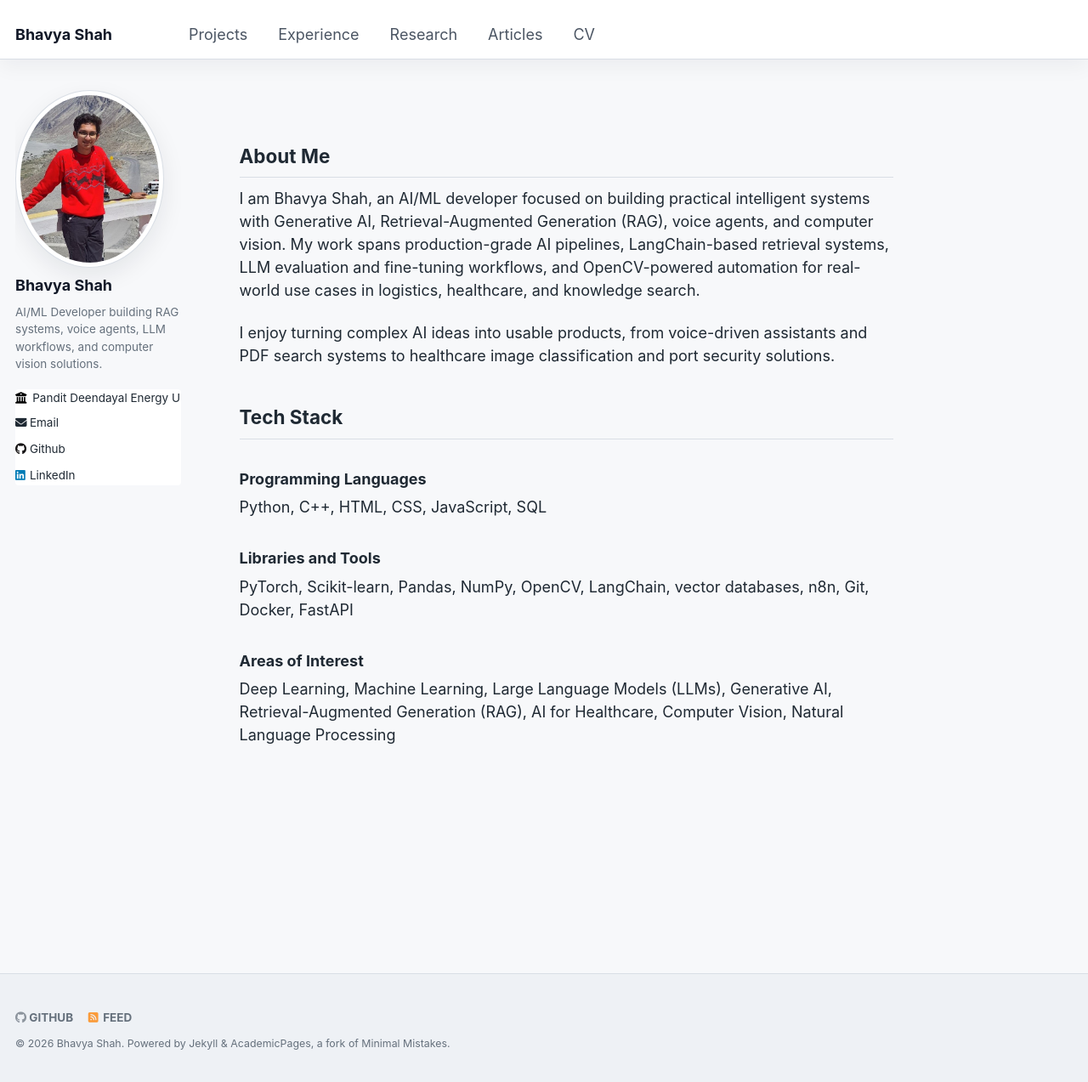
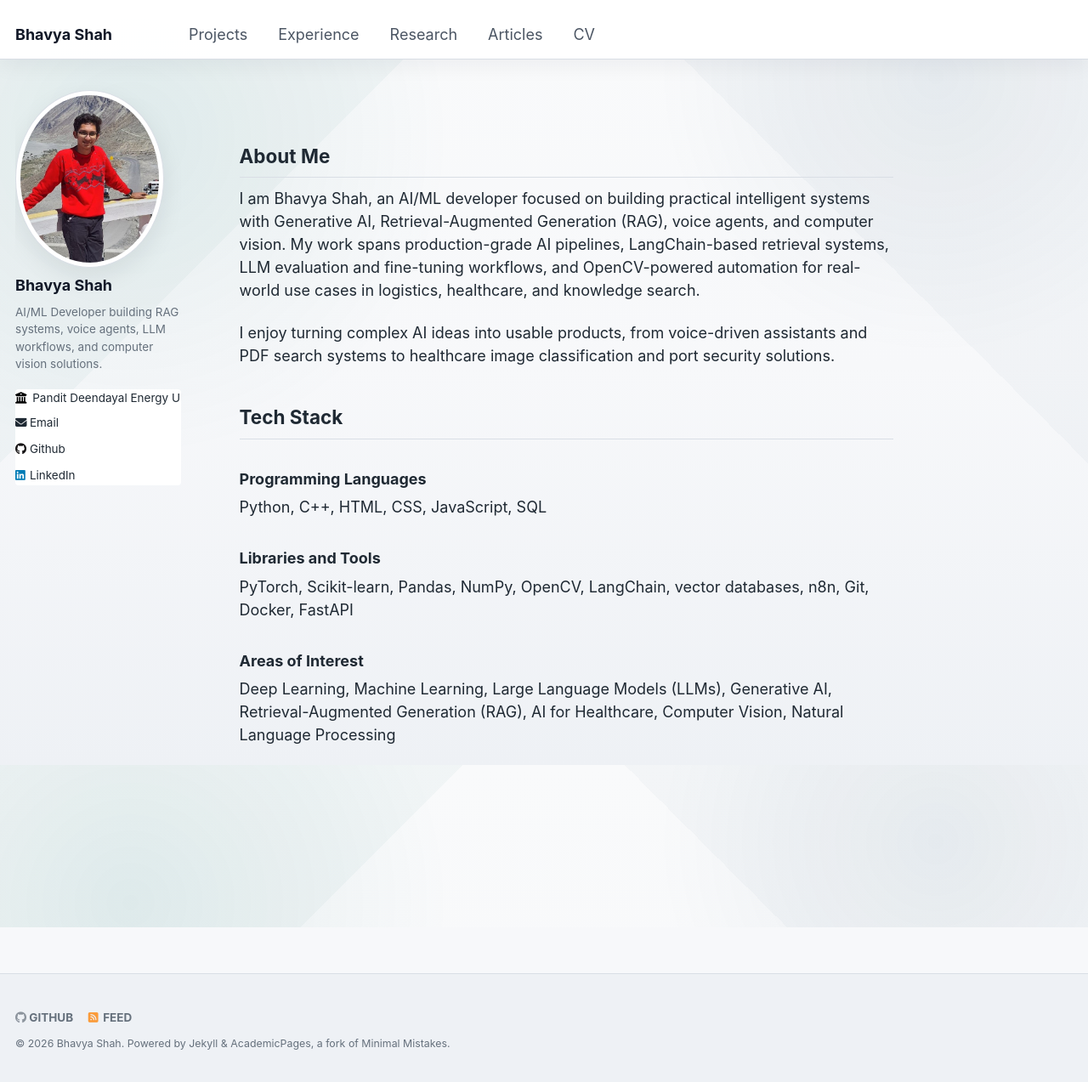
Before and after one commit to B3CODER/B3CODER.github.io, a Jekyll site: the page built from _pages/about.md, in a window 1280 px wide and 1273 px high. Shown: the whole window at 85% size. Built offline with Jekyll 4.4.1, drawn with Linux system fonts in a browser that asks for light colours.

Commit message:
Add subtle professional portfolio background

```diff
--- a/_sass/_professional-theme.scss
+++ b/_sass/_professional-theme.scss
@@ -3,7 +3,16 @@
    ========================================================================== */
 
 body {
-  background: $background-color;
+  background-color: $background-color;
+  background-image:
+    radial-gradient(circle at 12% 18%, rgba(14, 110, 106, 0.08), transparent 28%),
+    radial-gradient(circle at 86% 10%, rgba(54, 94, 125, 0.07), transparent 24%),
+    linear-gradient(135deg, rgba(14, 110, 106, 0.035) 25%, transparent 25%),
+    linear-gradient(225deg, rgba(54, 94, 125, 0.03) 25%, transparent 25%),
+    linear-gradient(180deg, #f9fafb 0%, $background-color 48%, #eef1f5 100%);
+  background-position: center top, center top, 0 0, 0 0, center top;
+  background-size: auto, auto, 34px 34px, 34px 34px, auto;
+  background-attachment: fixed;
 }
 
 .masthead {
```
